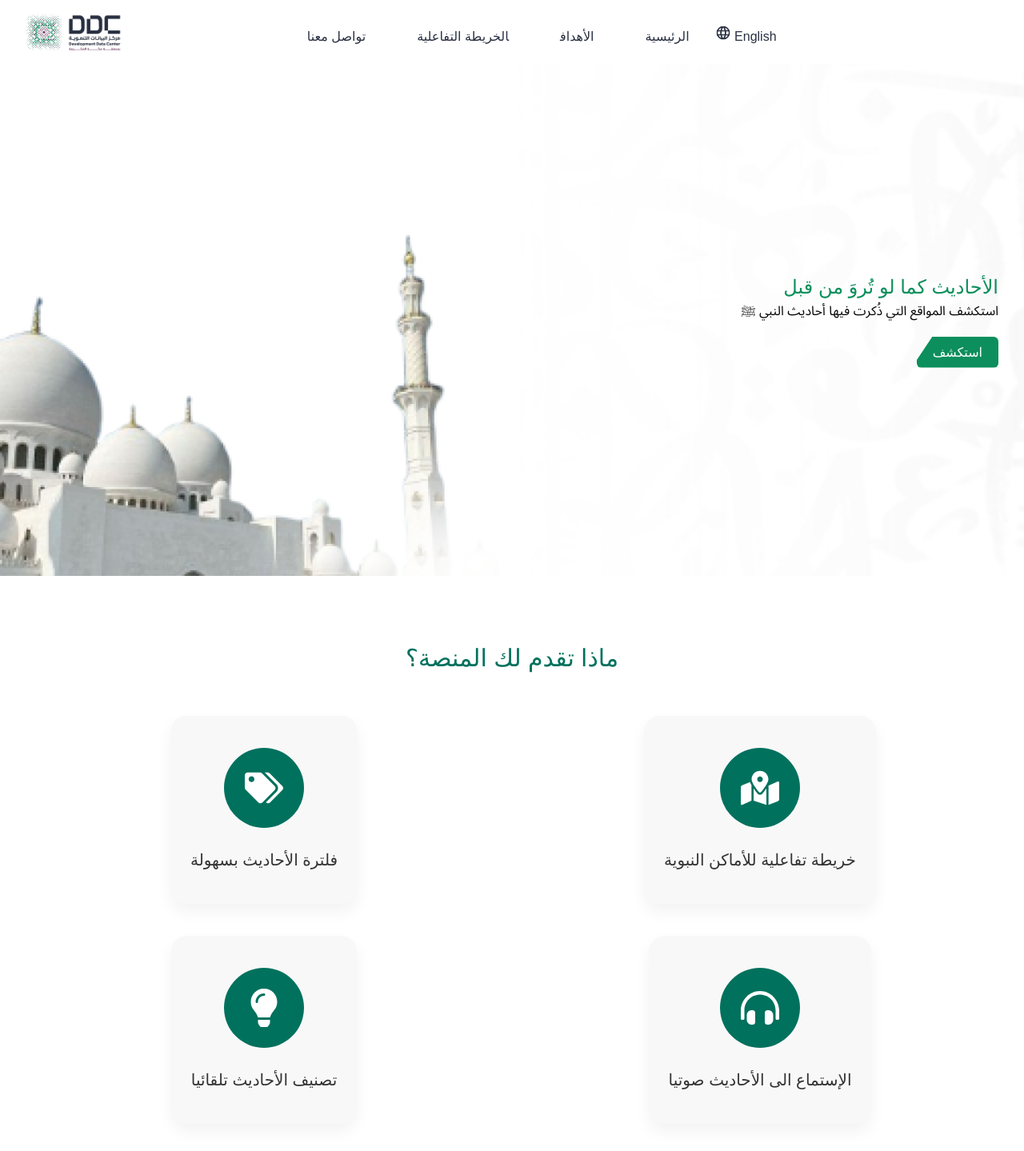
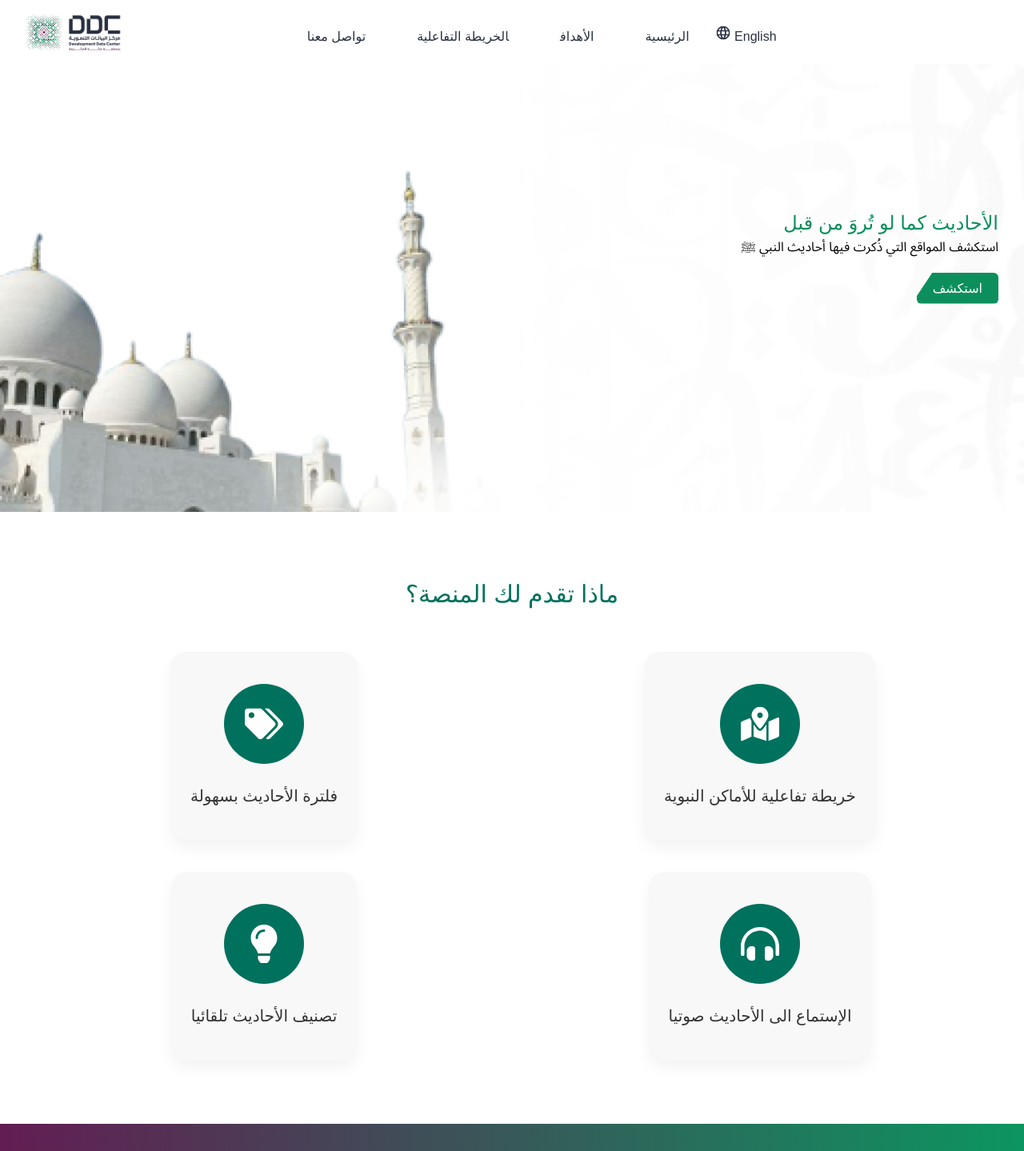
Before and after one commit to AsmaAlghamdi1/marwiyyat, a React (Vite) app: page / in a window 1280 px wide. Shown: the top 1439 px of the page at 80% size. Built offline with nearby package versions, Linux system fonts and the light colour scheme.

Commit message:
add routing

```diff
--- a/package.json
+++ b/package.json
@@ -10,9 +10,11 @@
     "preview": "vite preview"
   },
   "dependencies": {
+    "@babel/runtime": "^7.27.6",
     "react": "^19.1.0",
     "react-dom": "^19.1.0",
     "react-icons": "^5.5.0",
+    "react-scrollspy": "^3.4.3",
     "react-slick": "^0.30.3",
     "slick-carousel": "^1.8.1"
   },
--- a/src/components/WhatWeOffer.jsx
+++ b/src/components/WhatWeOffer.jsx
@@ -24,7 +24,7 @@ export const WhatWeOffer = () => {
   ];
 
   return (
-    <section className="offer-section">
+    <section id="goals" className="offer-section">
       <div className="offer-flex-container">
         <div className="offer-content">
           <h2 className="offer-title">ماذا تقدم لك المنصة؟</h2>
--- a/src/components/herosection.jsx
+++ b/src/components/herosection.jsx
@@ -3,7 +3,7 @@ import '../css/herosection.css';
 
 export const Herosection = () => {
   return (
-    <div className="hero">
+    <div id="home" className="hero">
       <div className="hero-section">
         <h2>الأحاديث كما لو تُروَ من قبل</h2>
         <p>استكشف المواقع التي ذُكرت فيها أحاديث النبي ﷺ</p>
--- a/src/components/navbar.jsx
+++ b/src/components/navbar.jsx
@@ -4,6 +4,7 @@ import language from '../assets/blacklanguage.png';
 import { FaBars,FaTimes } from "react-icons/fa";
 import '../CSS/navbar.css';
 import {useRef} from 'react'
+import Scrollspy from "react-scrollspy";
 
 export const Navbar = () => {
     const navRef=useRef();
@@ -15,11 +16,17 @@ export const Navbar = () => {
         <header>
             <img src={logo} alt="DDC LOGO" width={120} height={50}/>
             <nav ref={navRef}>
+                {/* <Scrollspy items={['home','goals']}
+                currentClassName="active-link"
+                offset={-100}
+                componentTag='div'
+                > */}
+                    <a href="#home">الرئيسية</a>
+                    <a href="#goals">الأهداف</a>
+                    <a href="#map">الخريطة التفاعلية</a>
+                    <a href="#contact">تواصل معنا</a>
+                {/* </Scrollspy> */}
 
-                <a href="/#">الرئيسية</a>
-                <a href="/#">الأهداف</a>
-                <a href="/#">الخريطة التفاعلية</a>
-                <a href="/#">تواصل معنا</a>
                 <span><img src={language} alt="language" width={20} height={20} /> English</span>
 
                 <button className="nav-btn nav-close-btn" onClick={showNavbar}>
--- a/src/css/navbar.css
+++ b/src/css/navbar.css
@@ -20,9 +20,16 @@ header{
     padding: 0 2rem;
     background-color: var(--mainColor);
     color: var(--textColor);
+    position: fixed;
+    top: 0;
+    right: 0;
+    left: 0;
+    z-index: 1000;
 
 }
-
+.active-link a{
+    color: var(--secondaryColor);
+}
 nav a{
     margin: 0 2rem;
     color: var(--textColor);
--- a/src/pages/homepage.jsx
+++ b/src/pages/homepage.jsx
@@ -9,8 +9,16 @@ function Homepage() {
   return (
   <div className='main-container'>
        <Navbar/>
-       <Herosection/>
-       <WhatWeOffer />
+       <section id="home">
+        <Herosection/>
+       </section>
+       <section id='goals'>
+        <WhatWeOffer />
+       </section>
+       <section id='map'>
+
+       </section>
+       <section id='contact'></section>
        <Footer/>
     </div>
   )
```
Also changed, not shown: 1 other file (tests, documents, lock files or other folders).
